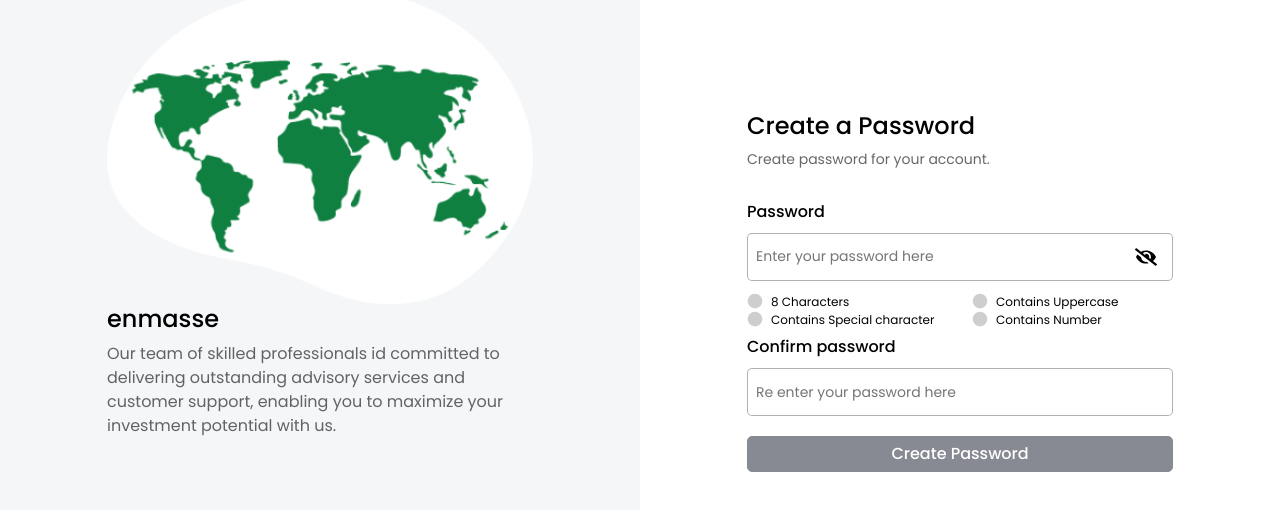
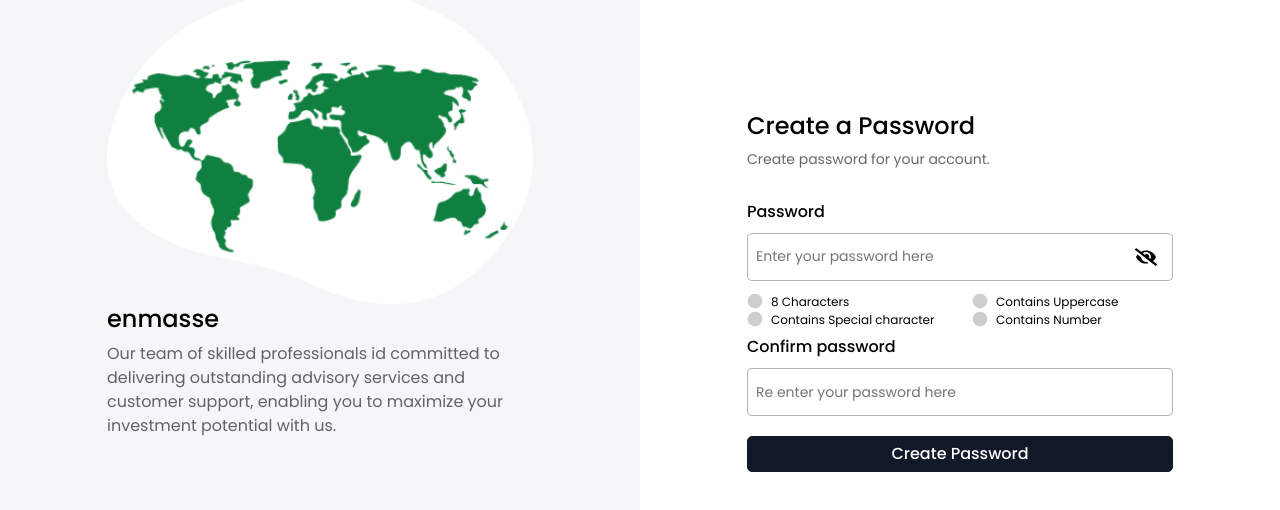
Before and after one commit to Jaymukh/Enmasse-Dot, a React (Create React App) app: page /update-password in a window 1280 px wide. Shown: the part 108-618 px from the top of the page. Built offline with nearby package versions, Linux system fonts and the light colour scheme; no server answers; a web font is replaced by a local one.

Commit message:
update UpdatePassword button disable condition

```diff
--- a/src/components/login/UpdatePassword.tsx
+++ b/src/components/login/UpdatePassword.tsx
@@ -241,7 +241,7 @@ const UpdatePassword = () => {
                             variant={ButtonVariant.bordered}
                             type='submit'
                             classname='mt-3'
-                            disabled={!isValid}
+                            // disabled={!isValid}
                         >
                             {isSubmitting
                                 && <Body
```
